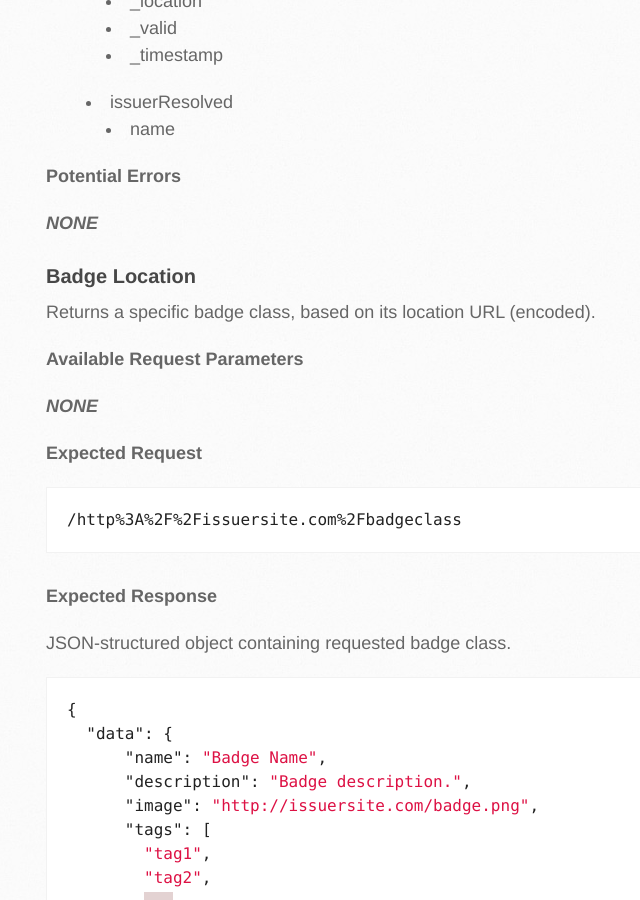
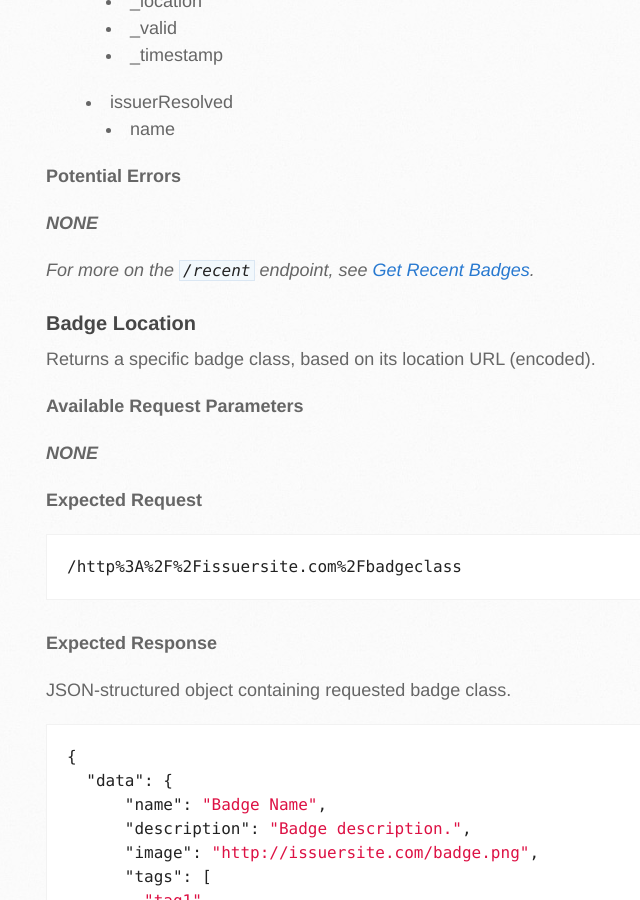
Before and after one commit to OpenWorksGroup/openbadges-directory, a Jekyll site: the page built from directory-api.markdown, in a window 1280 px wide and 900 px high, scrolled down 5762 px. Shown: the whole window, without its empty margins (124-764 px from the left). Built offline with Jekyll 4.4.1, drawn with Linux system fonts in a browser that asks for light colours; Markdown is read by kramdown in place of the engine named in the settings.

Commit message:
Update directory-api.markdown

```diff
--- a/directory-api.markdown
+++ b/directory-api.markdown
@@ -230,6 +230,8 @@ __Potential Errors__
 
 ___NONE___
 
+_For more on the `/recent` endpoint, see <a href="{{ site.url }}{{ post.url }}/get-recent-badges">Get Recent Badges</a>._
+
 <a name="badge-location"></a>
 ### Badge Location
 
```
